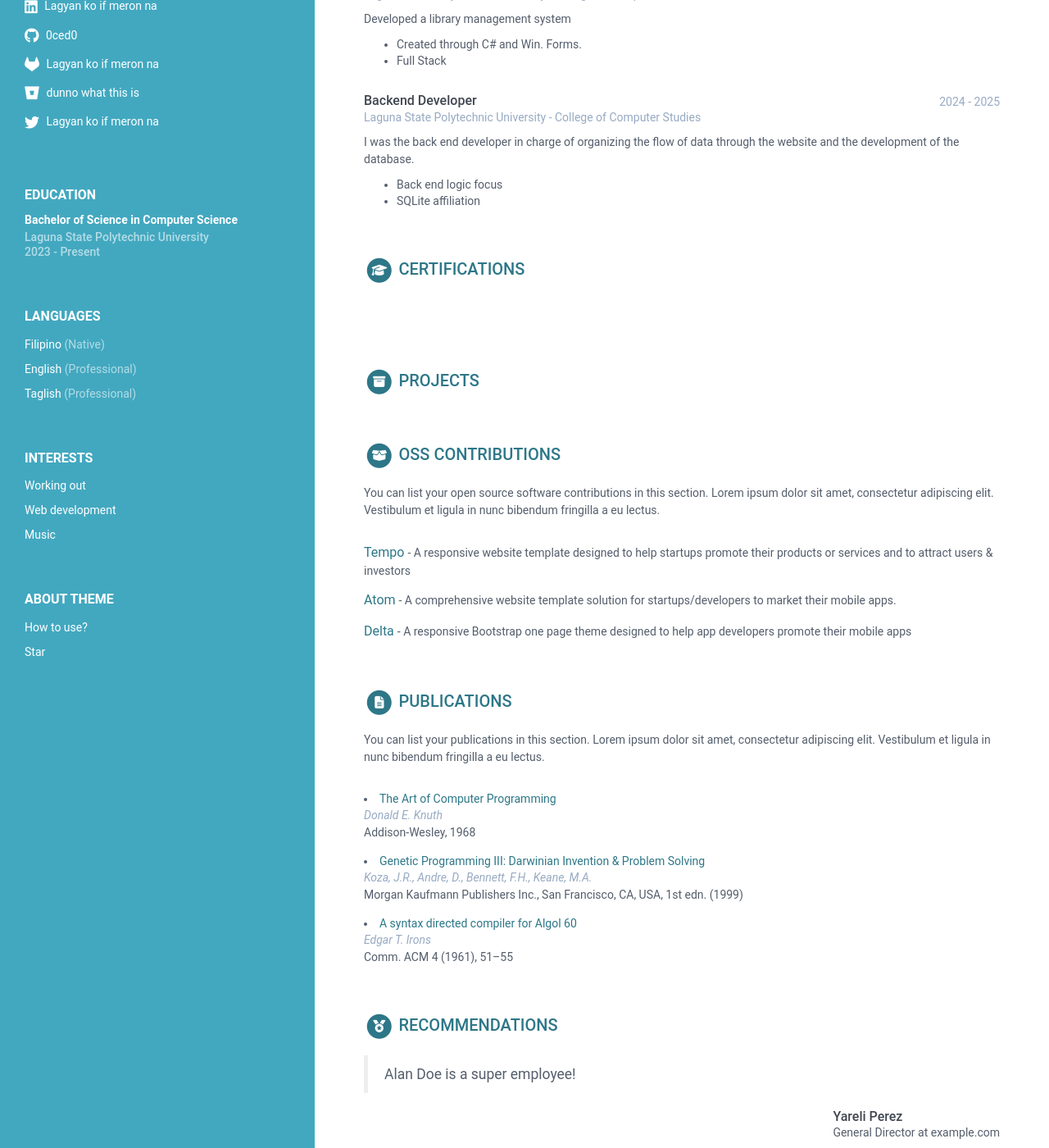
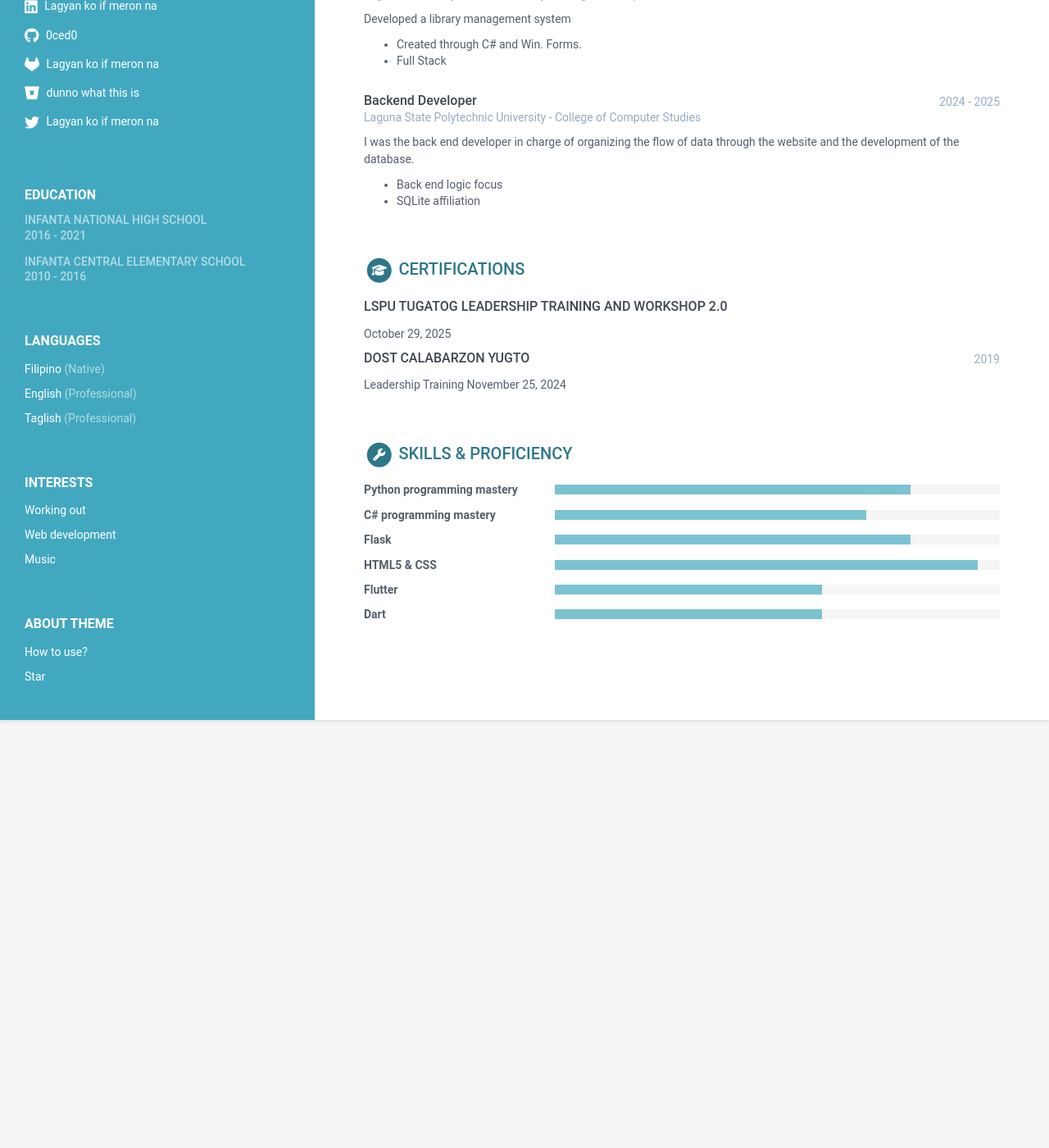
Before and after one commit to 0ced0/CSST-101-3A-AY-2025-2026, a Jekyll site: the page built from print.html, in a window 1280 px wide and 1400 px high, scrolled down 445 px. Shown: the whole window at 82% size. Built offline with Jekyll 4.4.1, drawn with Linux system fonts in a browser that asks for light colours; nearby versions of some CDN libraries; library files that are not in the unit come from our copies; after the commit the page ends 1323 px from its top, so only the background shows below that; some of the changed lines change nothing that is shown; some of the changed text lies outside the part shown.

Commit message:
Update data.yml

```diff
--- a/_data/data.yml
+++ b/_data/data.yml
@@ -79,7 +79,36 @@
     university: Laguna State Polytechnic University
     time: 2023 - Present
     details: |
-        - Major in Intelligent Systems
+        - Former Student Organization of the College of Computer Studies - President
+        - LSPU - SCC DOST-SEI Scholar’s Guild Active Member
+        - DOST SCHOLAR
+
+
+  info:
+  - degree:
+    university: LAGUNA SENIOR HIGH SCHOOL
+    time: 2021 - 2023
+    details: |
+        - Consistent Honor Student
+        - Graduated with Honors
+
+
+  info:
+  - degree:
+    university: INFANTA NATIONAL HIGH SCHOOL
+    time: 2016 - 2021
+    details: |
+        - Consistent Honor Student
+        - English Club Secretary
+        - Graduated with Honors
+
+
+    info:
+  - degree:
+    university: INFANTA CENTRAL ELEMENTARY SCHOOL
+    time: 2010 - 2016
+    details: |
+        - Graduated Elementary
 
 experiences:
   title: Experiences
@@ -103,7 +132,7 @@
 certifications:
   title: Certifications
   list:
-  - name:
+  - name: LSPU TUGATOG LEADERSHIP TRAINING AND WORKSHOP 2.0
     start:
     end:
     organization:
@@ -111,10 +140,11 @@
     credentialurl:
     credentialname:
     details: |
+      October 29, 2025
 
 
 
-  - name:
+  - name: DOST CALABARZON YUGTO
     start: 2019
     end:
     organization:
@@ -122,110 +152,112 @@
     credentialurl:
     credentialname:
     details: |
+      Leadership Training
+      November 25, 2024
 
 
-projects:
-  title: Projects
-  intro: >
+# projects:
+#   title: Projects
+#   intro: >
 
-  assignments:
-  - title:
-    link:
-    tagline:
+#   assignments:
+#   - title:
+#     link:
+#     tagline:
 
-  - title:
-    link:
-    tagline:
+#   - title:
+#     link:
+#     tagline:
 
-  - title:
-    link:
-    tagline:
+#   - title:
+#     link:
+#     tagline:
 
-  - title:
-    link:
-    tagline:
+#   - title:
+#     link:
+#     tagline:
 
-  - title:
-    link:
-    tagline:
+#   - title:
+#     link:
+#     tagline:
 
-oss:
-  title: OSS Contributions
-  intro: >
-    You can list your open source software contributions in this section. Lorem ipsum dolor sit amet, consectetur adipiscing elit. Vestibulum et ligula in nunc bibendum fringilla a eu lectus.
-  contributions:
-  - title: Tempo
-    link: "#"
-    tagline: "A responsive website template designed to help startups promote their products or services and to attract users &amp; investors"
+# oss:
+#   title: OSS Contributions
+#   intro: >
+#     You can list your open source software contributions in this section. Lorem ipsum dolor sit amet, consectetur adipiscing elit. Vestibulum et ligula in nunc bibendum fringilla a eu lectus.
+#   contributions:
+#   - title: Tempo
+#     link: "#"
+#     tagline: "A responsive website template designed to help startups promote their products or services and to attract users &amp; investors"
 
-  - title: Atom
-    link: "#"
-    tagline: "A comprehensive website template solution for startups/developers to market their mobile apps."
+#   - title: Atom
+#     link: "#"
+#     tagline: "A comprehensive website template solution for startups/developers to market their mobile apps."
 
-  - title: Delta
-    link: "#"
-    tagline: "A responsive Bootstrap one page theme designed to help app developers promote their mobile apps"
+#   - title: Delta
+#     link: "#"
+#     tagline: "A responsive Bootstrap one page theme designed to help app developers promote their mobile apps"
 
-publications:
-  title: Publications
-  intro: |
-    You can list your publications in this section. Lorem ipsum dolor sit
-    amet, consectetur adipiscing elit. Vestibulum et ligula in nunc
-    bibendum fringilla a eu lectus.
-  papers:
-  - title: The Art of Computer Programming
-    link: "#"
-    authors: Donald E. Knuth
-    conference: Addison-Wesley, 1968
+# publications:
+#   title: Publications
+#   intro: |
+#     You can list your publications in this section. Lorem ipsum dolor sit
+#     amet, consectetur adipiscing elit. Vestibulum et ligula in nunc
+#     bibendum fringilla a eu lectus.
+#   papers:
+#   - title: The Art of Computer Programming
+#     link: "#"
+#     authors: Donald E. Knuth
+#     conference: Addison-Wesley, 1968
 
-  - title: "Genetic Programming III: Darwinian Invention &amp; Problem Solving"
-    link: "#"
-    authors: Koza, J.R., Andre, D., Bennett, F.H., Keane, M.A.
-    conference: "Morgan Kaufmann Publishers Inc., San Francisco, CA, USA, 1st edn. (1999)"
+#   - title: "Genetic Programming III: Darwinian Invention &amp; Problem Solving"
+#     link: "#"
+#     authors: Koza, J.R., Andre, D., Bennett, F.H., Keane, M.A.
+#     conference: "Morgan Kaufmann Publishers Inc., San Francisco, CA, USA, 1st edn. (1999)"
 
-  - title: A syntax directed compiler for Algol 60
-    link: "#"
-    authors: Edgar T. Irons
-    conference: "Comm. ACM 4 (1961), 51–55"
+#   - title: A syntax directed compiler for Algol 60
+#     link: "#"
+#     authors: Edgar T. Irons
+#     conference: "Comm. ACM 4 (1961), 51–55"
 
-recommendations:
-  title: Recommendations
-  list:
-  - person: Yareli Perez
-    email: perezyareli@example.com
-    phone: 012 345 6789
-    role: General Director at example.com
-    recommendation: |
-      Alan Doe is a super employee!
-  - person: Lara Henderson
-    email: larah@example.com
-    phone: 012 345 6789
-    role: General Director at example.com
-    recommendation: |
-      I would like to work with Alan Doe again!
+# recommendations:
+#   title: Recommendations
+#   list:
+#   - person: Yareli Perez
+#     email: perezyareli@example.com
+#     phone: 012 345 6789
+#     role: General Director at example.com
+#     recommendation: |
+#       Alan Doe is a super employee!
+#   - person: Lara Henderson
+#     email: larah@example.com
+#     phone: 012 345 6789
+#     role: General Director at example.com
+#     recommendation: |
+#       I would like to work with Alan Doe again!
 
-      He is a great employee!
+#       He is a great employee!
 
 skills:
   title: Skills &amp; Proficiency
 
   toolset:
-  - name: Python & Django
-    level: 98%
+  - name: Python programming mastery
+    level: 80%
 
-  - name: Javascript & jQuery
-    level: 98%
+  - name: C# programming mastery
+    level: 70%
 
-  - name: Angular
-    level: 98%
+  - name: Flask
+    level: 80%
 
   - name: HTML5 & CSS
     level: 95%
 
-  - name: Ruby on Rails
-    level: 85%
+  - name: Flutter
+    level: 60%
 
-  - name: Sketch & Photoshop
+  - name: Dart
     level: 60%
 
 footer: >
```
